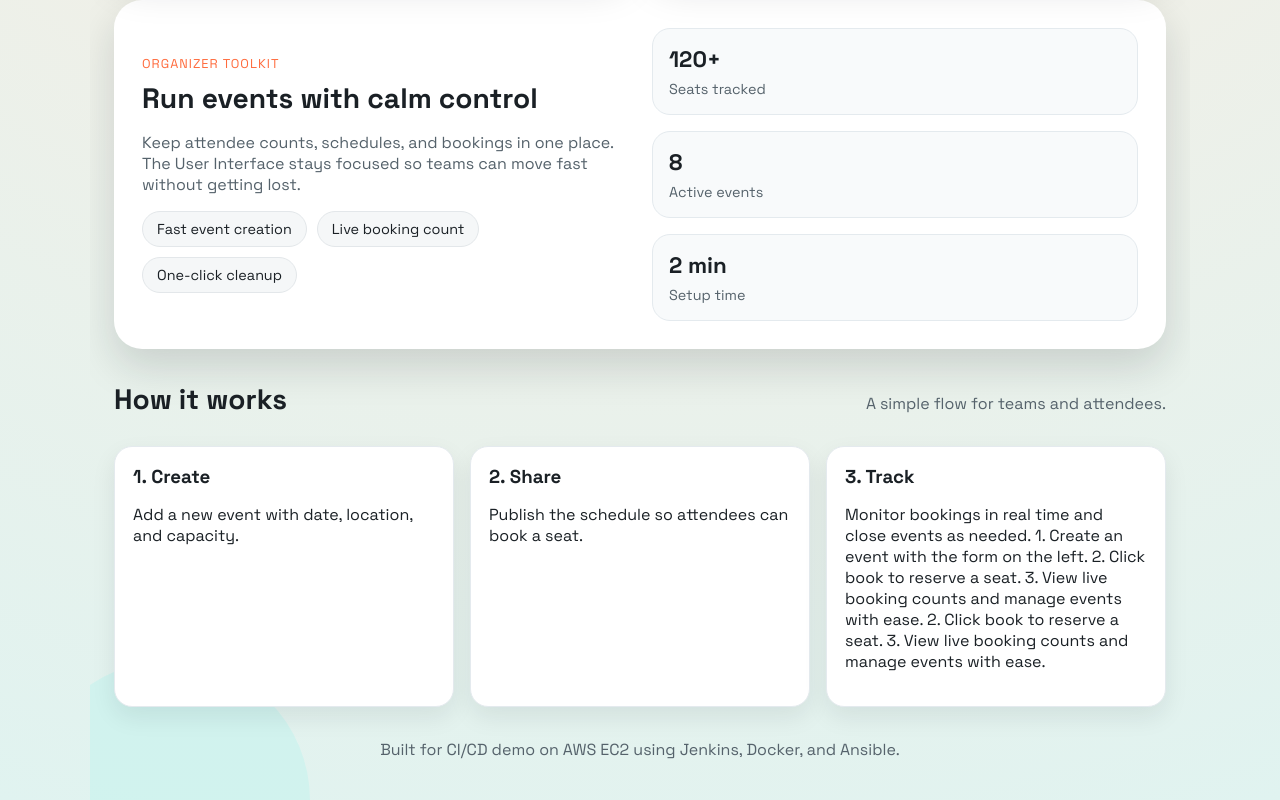
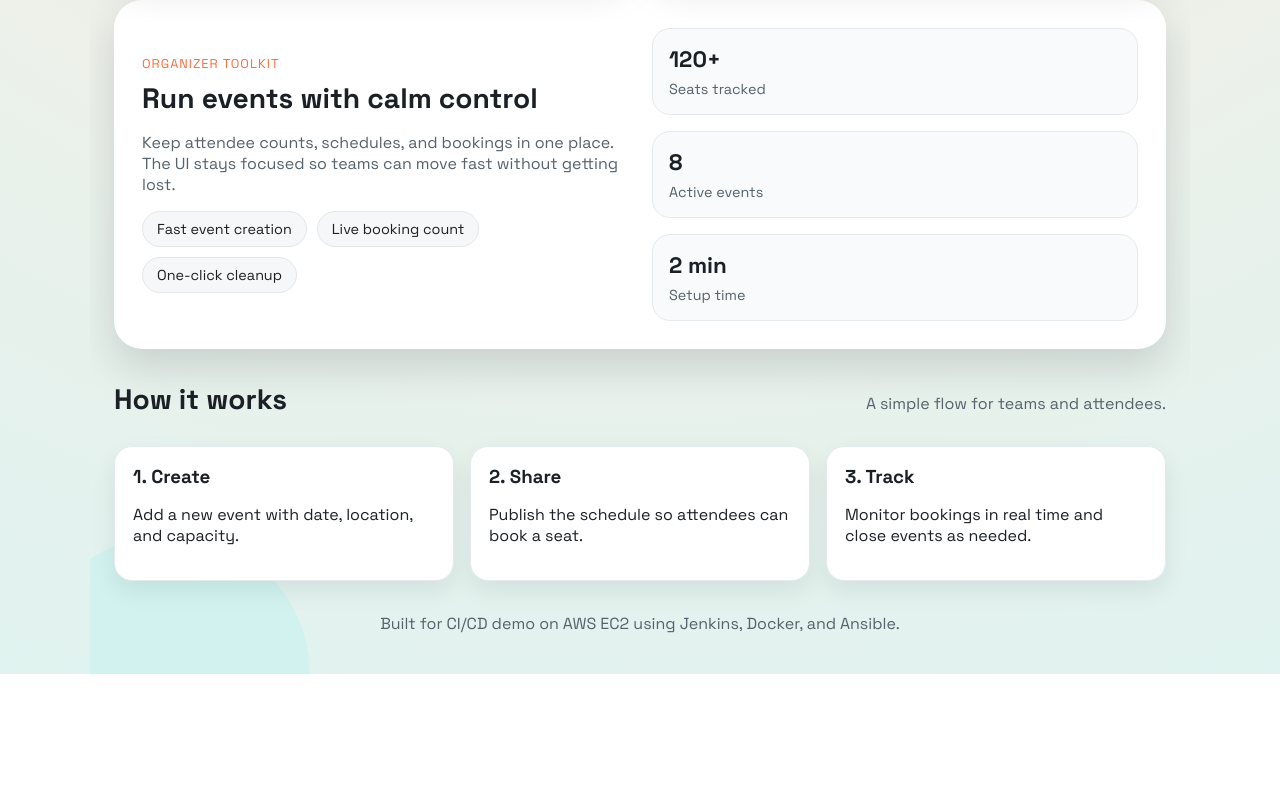
Before and after one commit to soujanya1513/devops_project, a website: page public/index.html in a window 1280 px wide. Shown: the part 888-1688 px from the top of the page. After the commit the page ends 1562 px from the top, so only its background shows below. Drawn offline with Linux system fonts and the light colour scheme; no server answers.

Commit message:
Revert "Added points"
This reverts commit 118036e184bd236cf9bc48de5cfdd49519317957.

```diff
--- a/public/index.html
+++ b/public/index.html
@@ -72,7 +72,7 @@
             <p class="section-label">Organizer toolkit</p>
             <h2 class="section-title">Run events with calm control</h2>
             <p class="muted">
-              Keep attendee counts, schedules, and bookings in one place. The User Interface
+              Keep attendee counts, schedules, and bookings in one place. The UI
               stays focused so teams can move fast without getting lost.
             </p>
             <div class="pill-list">
@@ -114,10 +114,7 @@
           </div>
           <div class="step">
             <h3>3. Track</h3>
-            <p>Monitor bookings in real time and close events as needed.
-              1. Create an event with the form on the left. 2. Click book to reserve a seat. 3. View live booking counts and manage events with ease.
-              2. Click book to reserve a seat. 3. View live booking counts and manage events with ease.
-            </p>
+            <p>Monitor bookings in real time and close events as needed.</p>
           </div>
         </div>
       </section>
```
